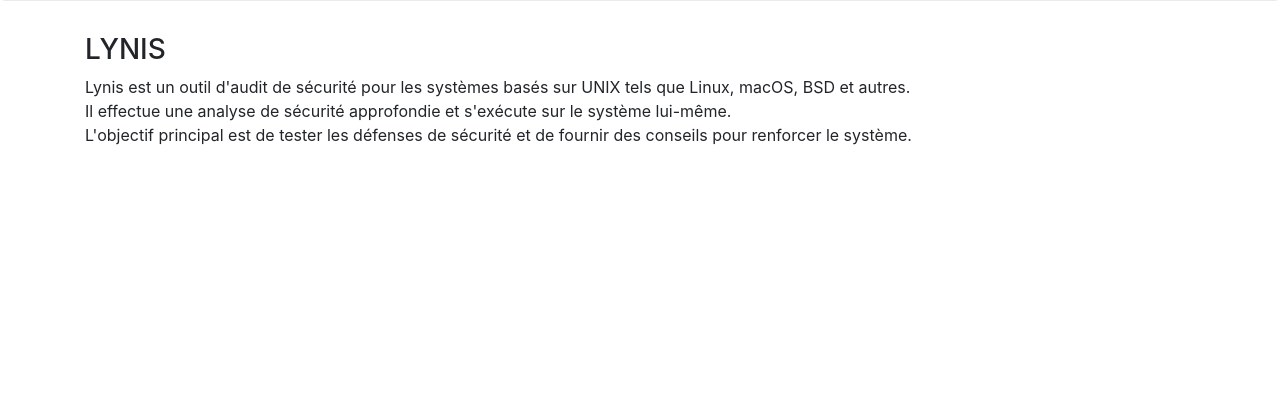
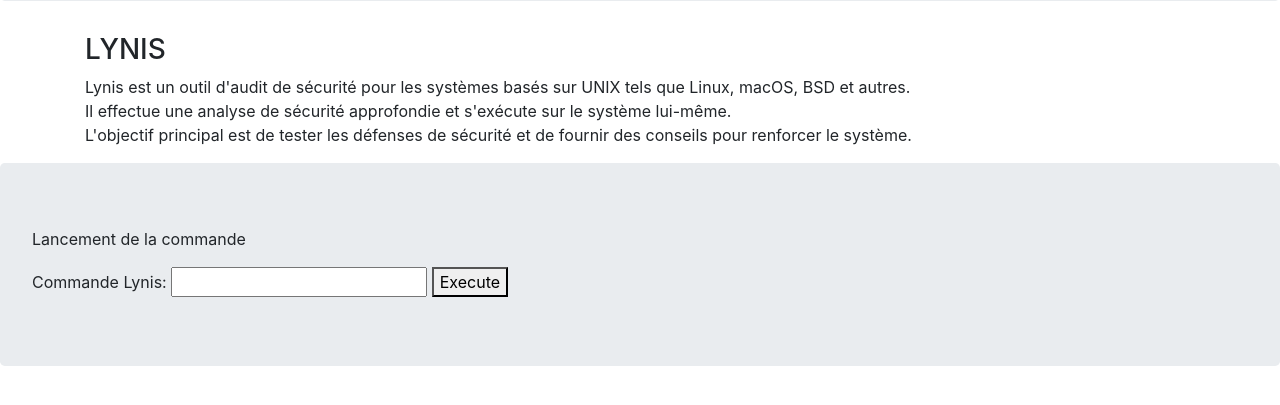
Before and after one commit to unkatorz/sae_502, a Flask app: page /audit in a window 1280 px wide. Shown: the part 223-628 px from the top of the page. Run offline with Flask 3, Linux system fonts and the light colour scheme.

Commit message:
Changement du fichier audit.html et execution de la commande lynis audit system

```diff
--- a/main.py
+++ b/main.py
@@ -1,6 +1,11 @@
-from flask import Flask, render_template
+from flask import Flask, request, render_template
+import subprocess
+import re
+app = Flask(__name__)
 
-app = Flask(__name__)
+def remove_ansi_color_codes(text):
+    ansi_escape = re.compile(r'\x1B(?:[@-Z\\-_]|\[[0-?]*[ -/]*[@-~])')
+    return ansi_escape.sub('', text)
 
 @app.route('/')
 def home():
@@ -18,5 +23,20 @@
 def ssl():
     return render_template('ssl.html')
 
+@app.route('/execute_command', methods=['POST'])
+def execute_command():
+    if request.method == 'POST':
+        command = request.form['command']
+        if command.strip() == 'lynis audit system':
+            try:
+                result = subprocess.check_output(command, shell=True, text=True)
+                resultat = remove_ansi_color_codes(result)
+                # Utiliser Markup pour conserver la mise en forme HTML
+                return "<pre>{}</pre>".format(resultat)
+            except Exception as e:
+                return str(e)
+        else:
+            return "Commande non autorisée."
+
 if __name__=='__main__':
     app.run()
--- a/templates/audit.html
+++ b/templates/audit.html
@@ -21,5 +21,15 @@
   <p>Lynis est un outil d'audit de sécurité pour les systèmes basés sur UNIX tels que Linux, macOS, BSD et autres.<br> Il effectue une analyse de sécurité approfondie et s'exécute sur le système lui-même.<br> L'objectif principal est de tester les défenses de sécurité et de fournir des conseils pour renforcer le système.</p>
 </div>
 
+<div class="jumbotron">
+    <p>Lancement de la commande</p>
+    <form id="commandForm" action="/execute_command" method="post">
+        <label for="command">Commande Lynis:</label>
+        <input type="text" id="command" name="command" required>
+        <button type="submit">Execute</button>
+    </form>
+
+    <div id="result"></div>
+</div>
 </body>
 </html>
```
